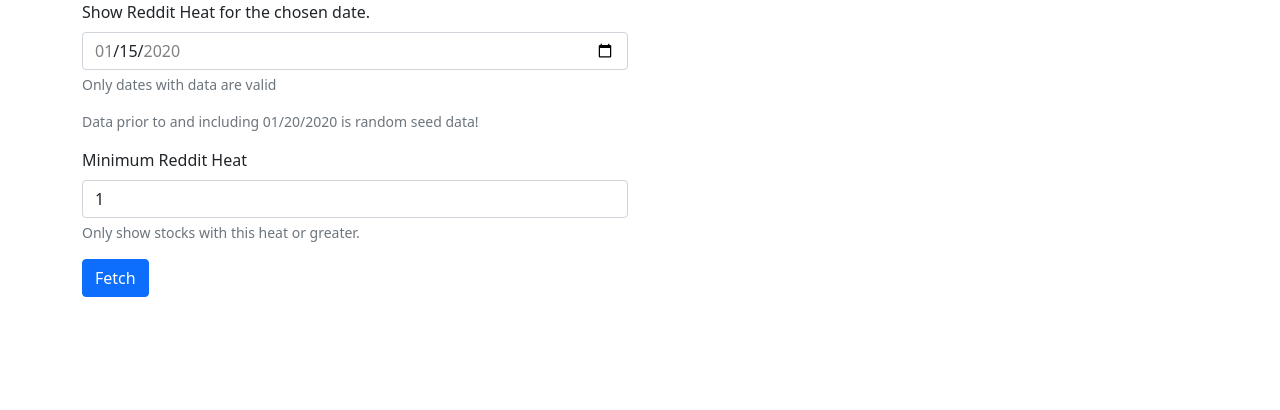
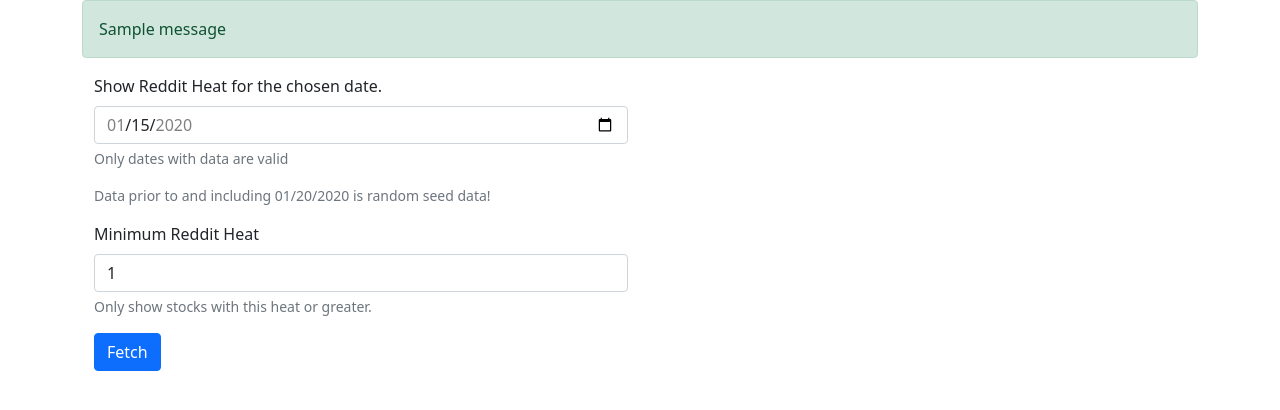
Before and after one commit to jonrus/RedditStockHeatmap, a Flask app: page / in a window 1280 px wide. Shown: the part 66-476 px from the top of the page. Run offline with Flask 2, Linux system fonts and the light colour scheme; tables that the repository leaves empty hold one stand-in row (values such as "Sample post"); one stand-in notice (Sample message) is shown; data that the repository does not hold is empty; some libraries are stand-ins or nearby versions.

Commit message:
Added flash support to the base template, and feedback with an incorrect username/password on the login form

```diff
--- a/app.py
+++ b/app.py
@@ -1,7 +1,7 @@
 import os
 from datetime import date
-from flask import Flask, render_template, jsonify, request, redirect, session #, flash # Uncomment as start to use
-from flask_debugtoolbar import DebugToolbarExtension #* Uncomment to use
+from flask import Flask, render_template, jsonify, request, redirect, session, flash
+from flask_debugtoolbar import DebugToolbarExtension
 from models import db, connect_db, Subreddit, Symbol, RedditHeat, Index, User, UserSymbol
 import forms
 import Settings.secret as secret
@@ -15,7 +15,7 @@ app.config['SQLALCHEMY_TRACK_MODIFICATIONS'] = False
 app.config['SQLALCHEMY_ECHO'] = False
 app.config['DEBUG_TB_INTERCEPT_REDIRECTS'] = False
 app.config['SECRET_KEY'] = os.environ.get('SECRET_KEY', secret.flask_secret_key)
-toolbar = DebugToolbarExtension(app) #* Uncomment to use
+toolbar = DebugToolbarExtension(app)
 
 connect_db(app)
 
@@ -92,6 +92,8 @@ def login_route():
         if user:
             session['uname'] = user.username
             return redirect("/")
+        else:
+            flash("Invalid credentials.", 'danger')
 
     return render_template("user.html", form = user_form, btn_text = "Log In!")
 
--- a/templates/base.html
+++ b/templates/base.html
@@ -44,7 +44,14 @@
     </div>
   </div>
 </nav>
-{% block page_content %}
-{% endblock %}
+<div class="container">
+  {% for category, message in get_flashed_messages(with_categories=True) %}
+  <div class="alert alert-{{ category }}">{{ message }}</div>
+  {% endfor %}
+
+  {% block page_content %}
+  {% endblock %}
+
+</div>
 </body>
 </html>
```
